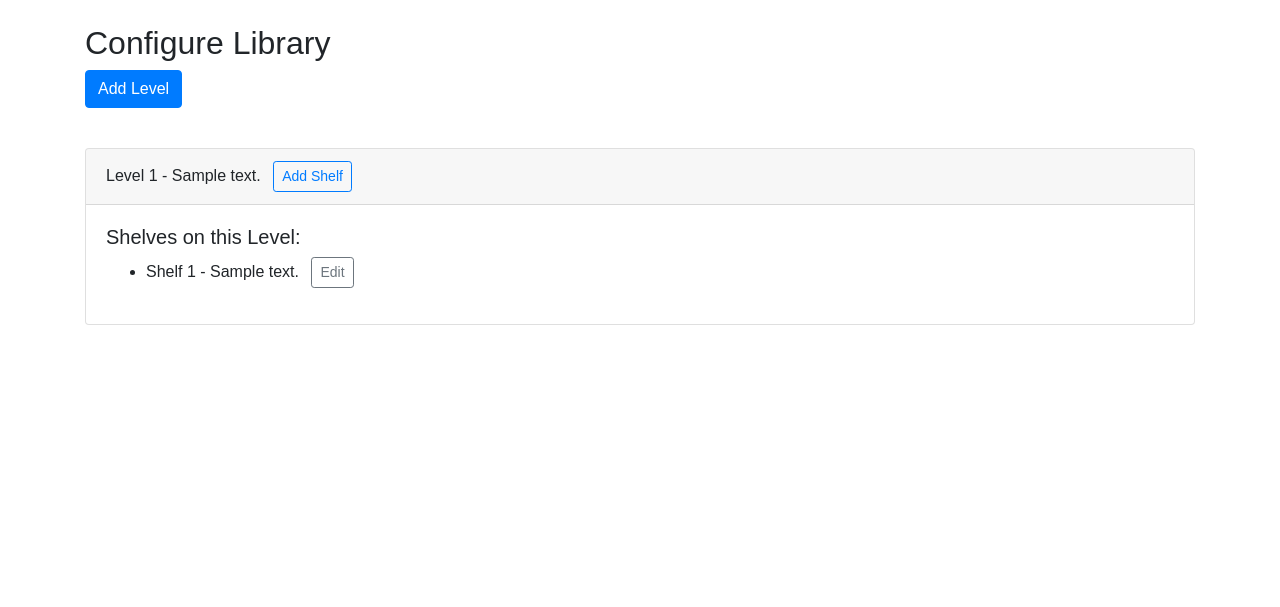
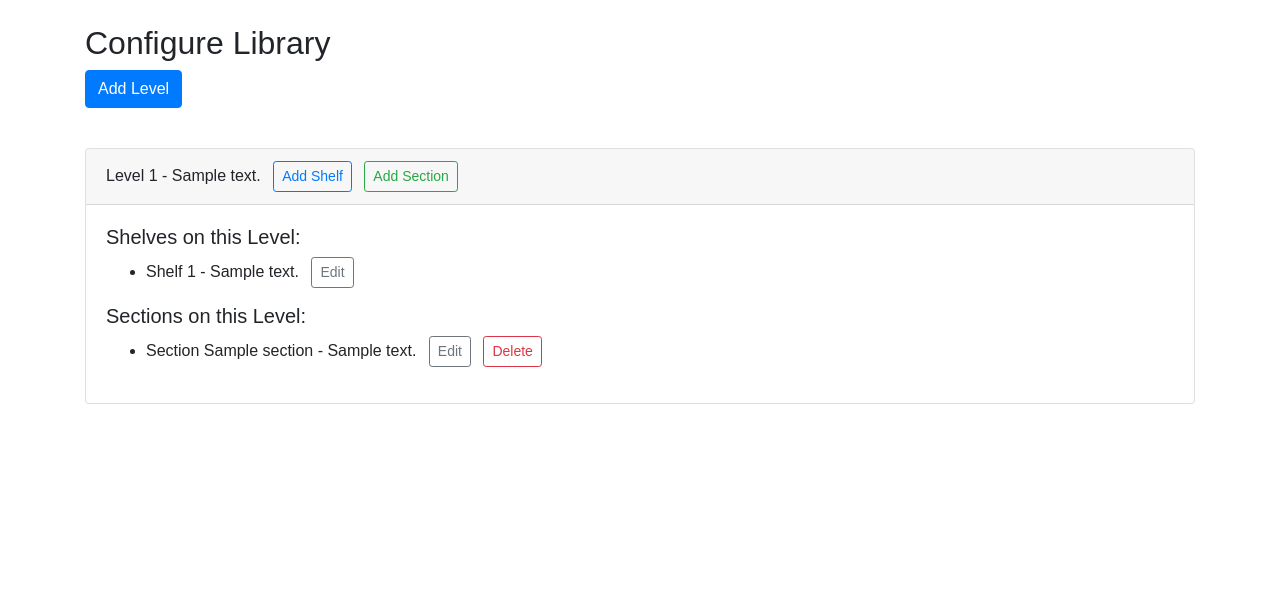
Before and after one commit to mhreteabeTD/SmartLibrary-1, a Django app: page /configure-library/ in a window 1280 px wide. Shown: the part 76-683 px from the top of the page. Run offline with Django 5.2, Linux system fonts and the light colour scheme; tables that the repository leaves empty hold one stand-in row (values such as "Sample post"); some libraries are stand-ins or nearby versions.

Commit message:
added library section

```diff
--- a/book_management/bookmanager/forms.py
+++ b/book_management/bookmanager/forms.py
@@ -1,5 +1,5 @@
 from django import forms
-from .models import Book , LibraryLevel , Shelf
+from .models import *
 
 class BookForm(forms.ModelForm):
     class Meta:
@@ -23,3 +23,8 @@ class ShelfForm(forms.ModelForm):
             'shelf_number',
             'description'
         ]
+
+class SectionForm(forms.ModelForm):
+    class Meta:
+        model = Section
+        fields = ['name','description']
--- a/book_management/bookmanager/models.py
+++ b/book_management/bookmanager/models.py
@@ -31,3 +31,11 @@ class Book(models.Model):
 
     def __str__(self):
         return self.title
+
+class Section(models.Model):
+     level = models.ForeignKey(LibraryLevel, related_name = 'sections', on_delete=models.CASCADE)
+     name  = models.CharField(max_length=100)
+     description = models.TextField(blank=True)
+
+     def __str__(self):
+          return f"{self.name} (level {self.level.level_number})"
--- a/book_management/bookmanager/urls.py
+++ b/book_management/bookmanager/urls.py
@@ -11,5 +11,9 @@ urlpatterns=[
     path('edit_library_level/<int:pk>/',views.edit_library_level,name="edit_library_level"),
     path('add_shelf/<int:level_number>',views.add_shelf,name="add_shelf"),
     path('edit_shelf/<int:pk>/',views.edit_shelf,name="edit_shelf"),
-    path('stats/',views.stats,name="stats")
+    path('stats/',views.stats,name="stats"),
+    path('add-section/<int:level_number>/',views.add_section,name='add_section'),
+    path('edit-section/<int:pk>/',views.edit_section,name="edit_section"),
+    path('delete-section/<int:pk>/',views.delete_section,name="delete_section"),
+
 ]
--- a/book_management/bookmanager/views.py
+++ b/book_management/bookmanager/views.py
@@ -121,6 +121,27 @@ def add_shelf(request,level_number):
         form = ShelfForm()
     return render(request, 'bookmanager/add_shelve.html' , {'form':form})
 
+
+def add_section(request, level_number):
+    try:
+        level = LibraryLevel.objects.get(level_number=level_number)
+    except LibraryLevel.DoesNotExist:
+        raise Http404("Level Doesn't exist")
+
+    if request.method == 'POST':
+        form = SectionForm(request.POST)
+        if form.is_valid():
+            section=form.save(commit=False)
+            section.level=level
+            section.save()
+            return redirect('configure_library')
+    else:
+        form = SectionForm()
+    return render(request, 'bookmanager/add_section.html' , {'form':form})
+
+
+
+
 def edit_shelf(request,pk):
     shelf = get_object_or_404(Shelf,pk=pk)
     if request.method == "POST":
@@ -131,3 +152,29 @@ def edit_shelf(request,pk):
     else:
         form = ShelfForm(instance=shelf)
     return render(request,'bookmanager/add_shelf.html',{'form':form})
+
+def edit_section(request,pk):
+    section = get_object_or_404(Section,pk=pk)
+    if request.method == "POST":
+        form = SectionForm (request.POST , instance=section)
+        if form.is_valid():
+            form.save()
+            return redirect('configure_library')
+    else:
+        form = SectionForm(instance=section)
+    return render(request,'bookmanager/add_section.html',{'form':form})
+
+from django.shortcuts import get_object_or_404, redirect
+from django.urls import reverse
+from .models import Section
+from django.contrib import messages  # Optional, for sending feedback messages to the template
+
+def delete_section(request, pk):
+    section = get_object_or_404(Section, pk=pk)
+
+    if request.method == 'POST':
+        section.delete()
+        messages.success(request, "Section successfully deleted.")  # Optional feedback message
+        return redirect(reverse('configure_library'))  # Redirect to the library configuration page
+
+    return render(request, 'bookmanager/delete_section_confirm.html', {'section': section})
--- a/book_management/templates/bookmanager/configure_library.html
+++ b/book_management/templates/bookmanager/configure_library.html
@@ -15,6 +15,8 @@
                 Level {{ level.level_number }} - {{ level.description }}
                 <!-- Button to Add Shelves to the Level -->
                 <a href="{% url 'add_shelf' level.id %}" class="btn btn-sm btn-outline-primary ml-2">Add Shelf</a>
+                <!-- Button to Add Sections to the Level -->
+                <a href="{% url 'add_section' level.id %}" class="btn btn-sm btn-outline-success ml-2">Add Section</a>
             </div>
             <div class="card-body">
                 <h5>Shelves on this Level:</h5>
@@ -27,6 +29,17 @@
                     </li>
                     {% endfor %}
                 </ul>
+                <h5 class="mt-3">Sections on this Level:</h5>
+                <ul>
+                    {% for section in level.sections.all %}
+                    <li>
+                        Section {{ section.name }} - {{ section.description }}
+                        <!-- Links to Edit/Delete Section -->
+                        <a href="{% url 'edit_section' section.id %}" class="btn btn-sm btn-outline-secondary ml-2">Edit</a>
+                        <a href="{% url 'delete_section' section.id %}" class="btn btn-sm btn-outline-danger ml-2">Delete</a>
+                    </li>
+                    {% endfor %}
+                </ul>
             </div>
         </div>
         {% endfor %}
```
Also changed, not shown: book_management/templates/bookmanager/add_section.html (added, +12 -0 lines), book_management/templates/bookmanager/delete_section_confirm.html (added, +15 -0 lines), book_management/bookmanager/migrations/0002_section.py (added).
